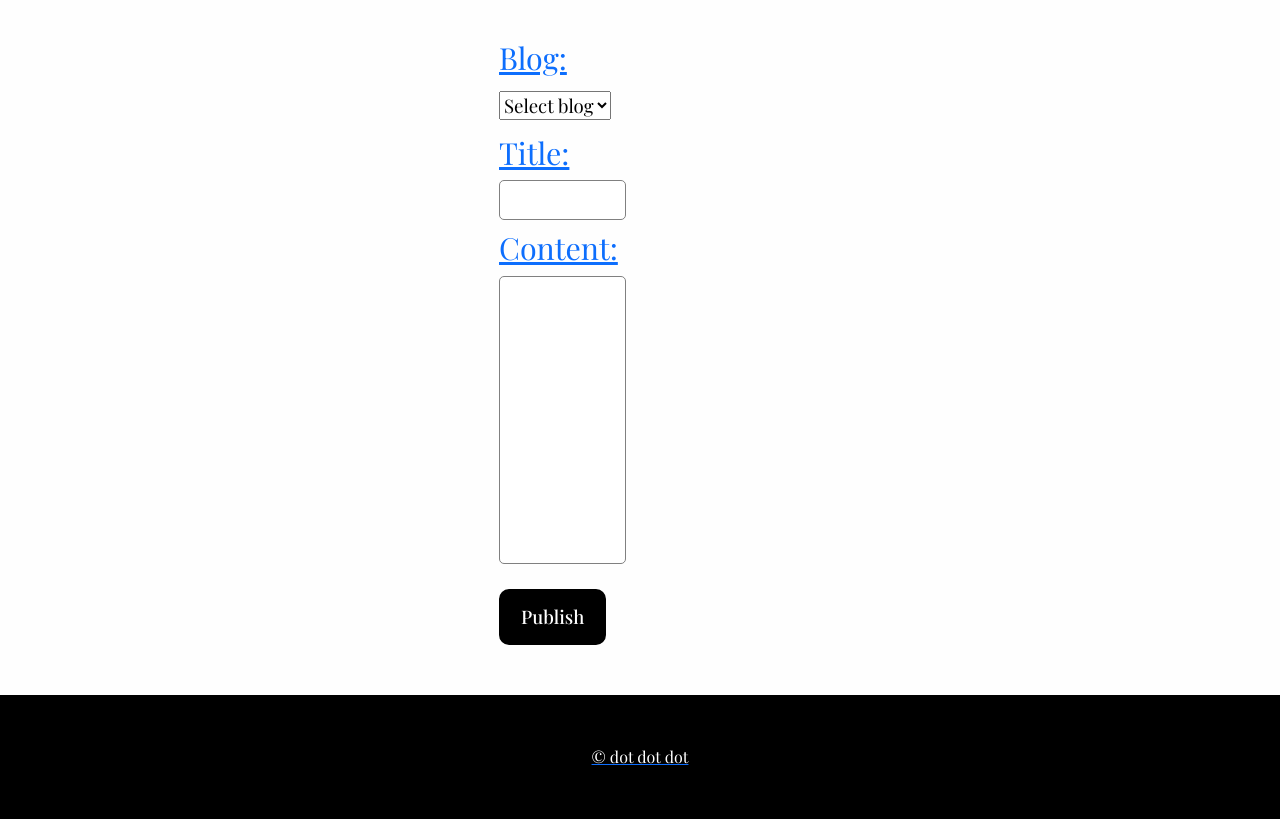
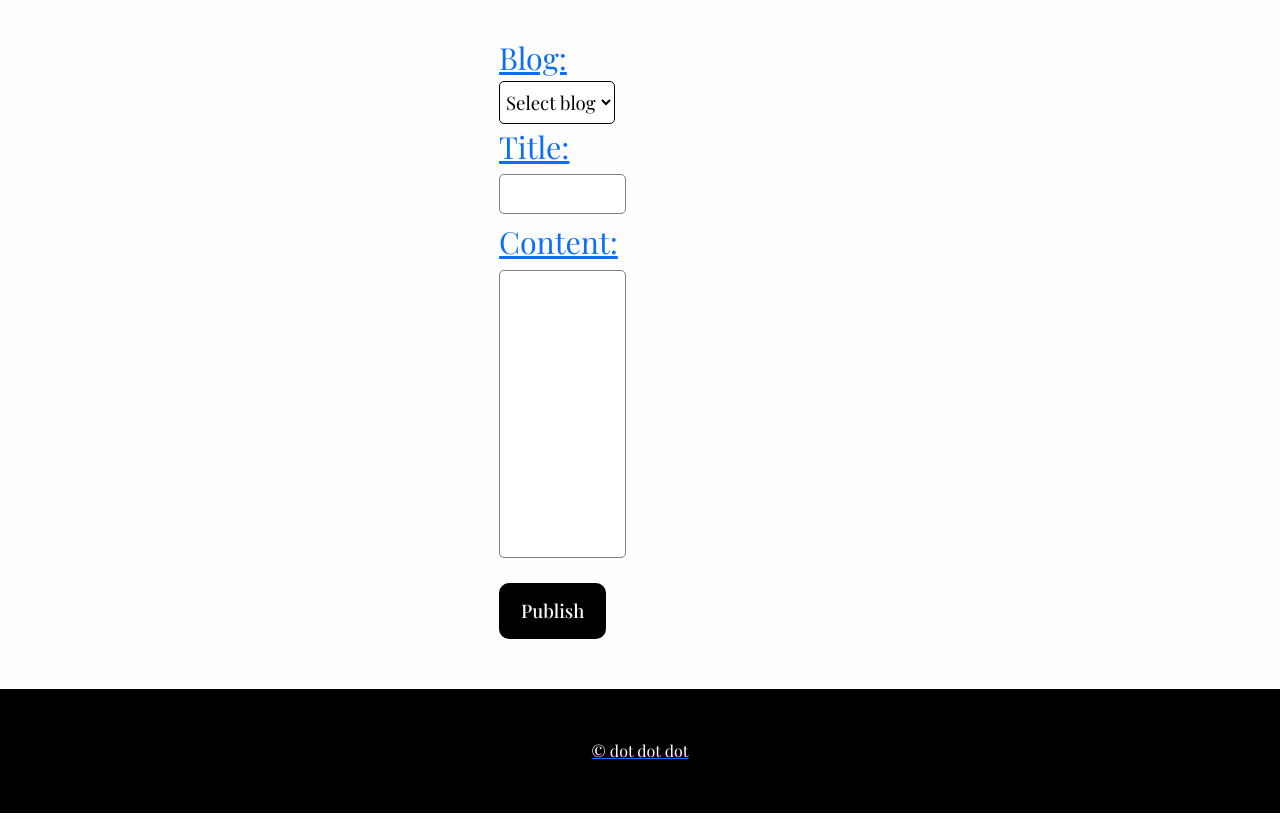
Before and after one commit to malin-nilsson/TypeScript-Blog, a website built with Parcel: page src/pages/newpost.html in a window 1280 px wide. Shown: the part 103-922 px from the top of the page. Built offline with nearby package versions, Linux system fonts and the light colour scheme; a web font is replaced by a local one.

Commit message:
Added styling to select element

```diff
--- a/src/scss/elements/blogpost-form.scss
+++ b/src/scss/elements/blogpost-form.scss
@@ -34,6 +34,7 @@
         border: 1px solid grey;
         width: 100%;
         height: 40px;
+        padding: 5px;
 
         &:focus {
             outline: none;
@@ -81,7 +82,10 @@ label {
 }
 
 select {
-    margin: 10px 0px;
+    padding: 7px 2px;
+    border-radius: 5px;
+    background-color: #fff;
+    border: 1px solid #000;
 }
 
 button {
```
